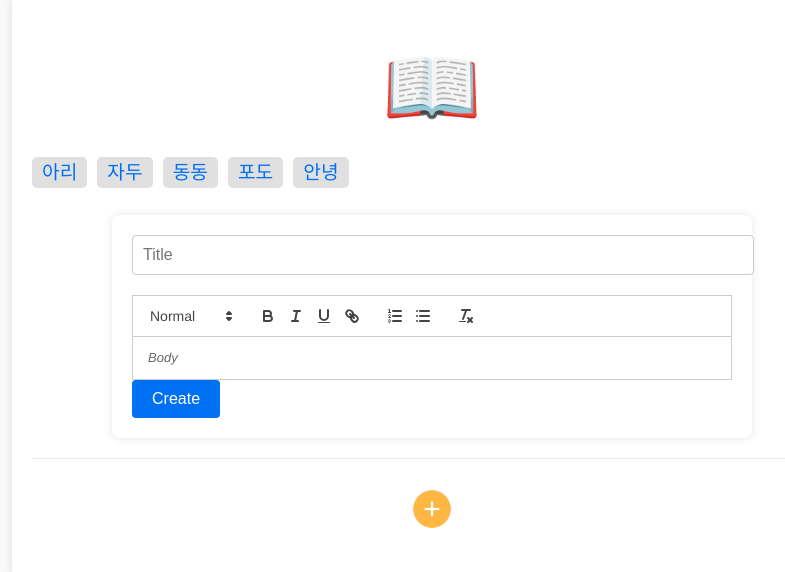
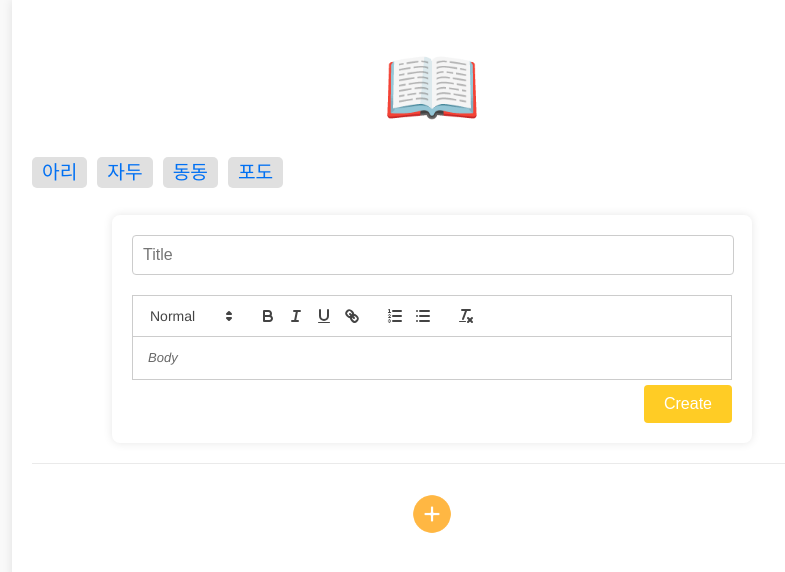
Before and after one commit to yousincha/nextapp, a Next.js app: page /create in a window 1280 px wide. Shown: the top 572 px of the page, without its empty margins (208-993 px from the left). Built offline with nearby package versions, Linux system fonts and the light colour scheme; data requests are answered from the project's data file.

Commit message:
20240816-2 (delete 오류, 알림 오류 수정) commit

```diff
--- a/db.json
+++ b/db.json
@@ -22,11 +22,6 @@
       "title": "포도",
       "body": "<p>포도가 먹고시포동</p>",
       "id": 12
-    },
-    {
-      "title": "안녕",
-      "body": "<p><strong>테스트 </strong>지롱!</p>",
-      "id": 13
     }
   ],
   "posts": [
--- a/src/app/Control.module.css
+++ b/src/app/Control.module.css
@@ -8,9 +8,21 @@
 }
 
 .controlItem {
-  margin: 0;
+  position: relative;
 }
 
+.controlButton {
+  position: absolute;
+  width: 40px;
+  height: 40px;
+  background: transparent;
+  border: none;
+  cursor: pointer;
+}
+
+.deleteButton {
+  cursor: pointer;
+}
 .createButton,
 .updateButton,
 .controlButton {
--- a/src/app/components/Polling.js
+++ b/src/app/components/Polling.js
@@ -5,6 +5,7 @@ const PollingComponent = () => {
   const [topics, setTopics] = useState([]);
   const previousTopics = useRef([]);
   const isFirstLoad = useRef(true); // 초기 로딩 여부를 확인하는 ref
+  const shouldReload = useRef(false); // 새로고침 여부를 확인하는 ref
 
   useEffect(() => {
     // 사용자에게 알림 권한 요청
@@ -35,6 +36,9 @@ const PollingComponent = () => {
             body: "새로운 일상이 추가되었습니다.",
             icon: "/bell.png",
           });
+
+          // 새로고침 플래그 설정
+          shouldReload.current = true;
         }
 
         // 토픽 상태 업데이트 및 이전 토픽 업데이트
@@ -43,6 +47,12 @@ const PollingComponent = () => {
 
         // 첫 로딩 후 상태 변경
         isFirstLoad.current = false;
+
+        // 새로고침 플래그가 설정된 경우
+        if (shouldReload.current) {
+          // 페이지 새로고침
+          window.location.reload();
+        }
       } catch (error) {
         console.error("Polling Error:", error);
       }
--- a/src/app/create/Create.module.css
+++ b/src/app/create/Create.module.css
@@ -1,5 +1,3 @@
-/* Create.module.css */
-
 .form {
   max-width: 600px;
   margin: 0 auto;
@@ -9,14 +7,19 @@
   border-radius: 8px;
 }
 
-  .input,
-  .textarea {
-    width: 100%;
+.inputContainer {
+  display: flex;
+  align-items: center; /* 수직 정렬을 중앙으로 설정 */
+}
+
+.input {
+  width: calc(100% - 20px); /* 오른쪽 여백을 고려하여 너비 조정 */
   padding: 10px;
   margin-bottom: 20px;
   border: 1px solid #ccc;
   border-radius: 4px;
   font-size: 1em;
+  margin-right: 20px; /* 오른쪽 여백 추가 */
 }
 
 .textarea {
@@ -24,8 +27,14 @@
   resize: none;
 }
 
+.buttonContainer {
+  display: flex;
+  justify-content: flex-end;
+  margin-top: 5px;
+}
+
 .submit {
-    background-color: #0070f3;
+  background-color: #ffcc25;
   color: white;
   padding: 10px 20px;
   border: none;
@@ -35,5 +44,5 @@
 }
 
 .submit:hover {
-    background-color: #005bb5;
+  background-color: #f3c323;
 }
--- a/src/app/create/page.js
+++ b/src/app/create/page.js
@@ -57,7 +57,7 @@ export default function Create() {
           placeholder="Body"
         />
       </div>
-      <div>
+      <div className={styles.buttonContainer}>
         <input className={styles.submit} type="submit" value="Create" />
       </div>
     </form>
--- a/src/app/update/[id]/Update.module.css
+++ b/src/app/update/[id]/Update.module.css
@@ -1,5 +1,3 @@
-/* Create.module.css */
-
 .form {
   max-width: 600px;
   margin: 0 auto;
@@ -9,14 +7,19 @@
   border-radius: 8px;
 }
 
-.input,
-.textarea {
-  width: 100%;
+.inputContainer {
+  display: flex;
+  align-items: center; /* 수직 정렬을 중앙으로 설정 */
+}
+
+.input {
+  width: calc(100% - 20px); /* 오른쪽 여백을 고려하여 너비 조정 */
   padding: 10px;
   margin-bottom: 20px;
   border: 1px solid #ccc;
   border-radius: 4px;
   font-size: 1em;
+  margin-right: 20px; /* 오른쪽 여백 추가 */
 }
 
 .textarea {
@@ -24,8 +27,14 @@
   resize: none;
 }
 
+.buttonContainer {
+  display: flex;
+  justify-content: flex-end;
+  margin-top: 5px;
+}
+
 .submit {
-  background-color: #0070f3;
+  background-color: #34a0ff;
   color: white;
   padding: 10px 20px;
   border: none;
@@ -35,5 +44,5 @@
 }
 
 .submit:hover {
-  background-color: #005bb5;
+  background-color: #2e90e5;
 }
```
Also changed, not shown: src/app/update/[id]/page.js (+4 -5 lines). Lines whose indentation alone changed are shown as unchanged.
